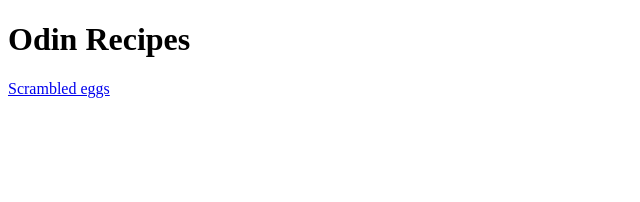
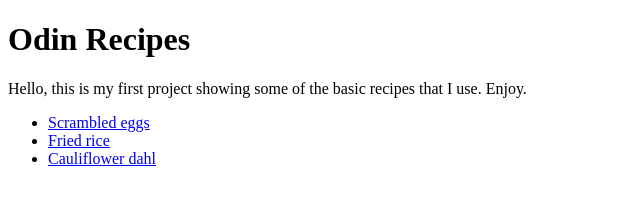
Before and after one commit to BPusz/odin-recipes, a plain HTML site: page index.html in a window 1280 px wide. Shown: the whole page, without its empty margins (0-640 px from the left). Drawn offline with Linux system fonts and the light colour scheme.

Commit message:
Added new recipe files

```diff
--- a/index.html
+++ b/index.html
@@ -8,7 +8,13 @@
 </head>
 <body>
     <h1>Odin Recipes</h1>
-
-    <a href="recipes/scrambledeggs.html">Scrambled eggs</a>
+    <p>Hello, this is my first project showing
+        some of the basic recipes that I use. Enjoy.
+    </p>
+<ul>
+    <li><a href="recipes/scrambledeggs.html">Scrambled eggs</a></li>
+    <li><a href="recipes/friedrice.html">Fried rice</a></li>
+    <li><a href="recipes/cauliflowerdahl.html">Cauliflower dahl</a></li>
+</ul>
 </body>
 </html>
```
Also changed, not shown: recipes/cauliflowerdahl.html (added, +12 -0 lines), recipes/friedrice.html (added, +12 -0 lines).
